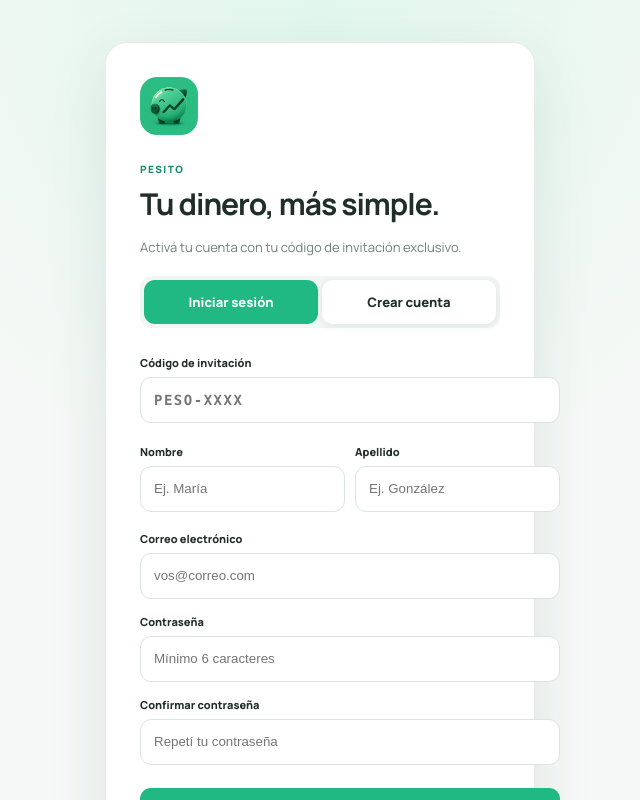
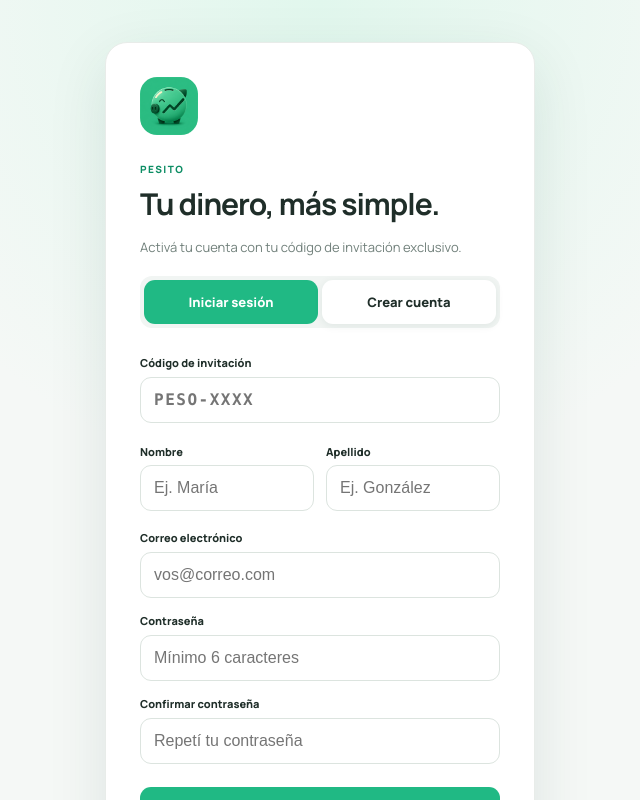
Before and after one commit to ThomasMariani11/chatbot-gastos, a React (Vite) app: page / in a window 1280 px wide. Both pictures are taken after a click on the tab "Crear cuenta". Shown: the top 800 px of the page, without its empty margins (320-960 px from the left). Built offline with nearby package versions, Linux system fonts and the light colour scheme; no server answers.

Commit message:
fix: corregir desborde horizontal y responsive de inputs en formularios de perfil y login

```diff
--- a/src/Login.tsx
+++ b/src/Login.tsx
@@ -460,7 +460,7 @@ export function Login() {
                 </div>
               )}
 
-              <div style={{ display: 'grid', gridTemplateColumns: '1fr 1fr', gap: '10px', marginTop: '6px' }}>
+              <div className="form-row-2" style={{ marginTop: '6px' }}>
                 <label>
                   Nombre
                   <input
--- a/src/Settings.tsx
+++ b/src/Settings.tsx
@@ -510,30 +510,34 @@ export function Settings({
           Tu nombre se usará en el saludo de bienvenida y para identificar tu cuenta en Pesito.
         </p>
 
-        <form onSubmit={handleSaveName} style={{ display: 'flex', flexDirection: 'column', gap: '12px', marginBottom: '22px' }}>
-          <div style={{ display: 'grid', gridTemplateColumns: 'repeat(auto-fit, minmax(140px, 1fr))', gap: '12px' }}>
-            <label>
-              Nombre
+        <form onSubmit={handleSaveName} style={{ display: 'flex', flexDirection: 'column', gap: '14px', marginBottom: '22px', width: '100%' }}>
+          <div className="settings-name-grid">
+            <label className="settings-label">
+              <span>Nombre</span>
               <input
                 type="text"
+                className="settings-input"
                 value={firstNameInput}
                 onChange={(e) => setFirstNameInput(e.target.value)}
                 placeholder="Ej. María"
+                autoComplete="given-name"
               />
             </label>
-            <label>
-              Apellido
+            <label className="settings-label">
+              <span>Apellido</span>
               <input
                 type="text"
+                className="settings-input"
                 value={lastNameInput}
                 onChange={(e) => setLastNameInput(e.target.value)}
                 placeholder="Ej. González"
+                autoComplete="family-name"
               />
             </label>
           </div>
 
-          <div style={{ display: 'flex', gap: '12px', alignItems: 'center', flexWrap: 'wrap' }}>
-            <button className="primary-button" type="submit" disabled={savingName} style={{ padding: '9px 18px', fontSize: '13px' }}>
+          <div style={{ display: 'flex', gap: '12px', alignItems: 'center', flexWrap: 'wrap', width: '100%' }}>
+            <button className="settings-save-button" type="submit" disabled={savingName}>
               {savingName ? 'Guardando…' : '💾 Guardar mis datos'}
             </button>
             {nameSuccess && (
--- a/src/styles.css
+++ b/src/styles.css
@@ -495,12 +495,125 @@
 }
 
 .movement-form input:not([type="checkbox"]):not([type="radio"]),
-.movement-form select {
+.movement-form select,
+.settings-panel input:not([type="checkbox"]):not([type="radio"]),
+.settings-panel select,
+.auth-card input:not([type="checkbox"]):not([type="radio"]),
+.auth-card select {
   width: 100% !important;
   max-width: 100% !important;
   min-width: 0 !important;
   box-sizing: border-box !important;
   font-size: 16px !important; /* Previene auto-zoom de iOS al enfocar */
+}
+
+/* Fila de 2 columnas para formularios (Nombre y Apellido) */
+.settings-name-grid,
+.form-row-2 {
+  display: grid !important;
+  grid-template-columns: 1fr 1fr !important;
+  gap: 12px !important;
+  width: 100% !important;
+  max-width: 100% !important;
+  box-sizing: border-box !important;
+}
+
+.settings-name-grid > label,
+.form-row-2 > label {
+  min-width: 0 !important;
+  width: 100% !important;
+  max-width: 100% !important;
+  box-sizing: border-box !important;
+  display: flex !important;
+  flex-direction: column !important;
+  gap: 6px !important;
+}
+
+.settings-name-grid input,
+.form-row-2 input {
+  width: 100% !important;
+  max-width: 100% !important;
+  min-width: 0 !important;
+  box-sizing: border-box !important;
+}
+
+/* En dispositivos móviles (<= 520px), apilar en 1 sola columna para que nunca se estiren */
+@media screen and (max-width: 520px) {
+  .settings-name-grid,
+  .form-row-2 {
+    grid-template-columns: 1fr !important;
+    gap: 12px !important;
+  }
+}
+
+/* Estilos de inputs para la sección de Ajustes / Perfil */
+.settings-input {
+  height: 46px !important;
+  width: 100% !important;
+  max-width: 100% !important;
+  min-width: 0 !important;
+  box-sizing: border-box !important;
+  border: 1px solid #dce4df !important;
+  border-radius: 12px !important;
+  padding: 0 14px !important;
+  font-size: 16px !important;
+  font-family: inherit !important;
+  color: #1f2e29 !important;
+  background: #f8fafc !important;
+  outline: none !important;
+  transition: border-color 0.2s ease, box-shadow 0.2s ease, background 0.2s ease !important;
+}
+
+.settings-input:focus {
+  border-color: var(--mint) !important;
+  box-shadow: 0 0 0 3px rgba(32, 185, 132, 0.15) !important;
+  background: #fff !important;
+}
+
+.settings-label {
+  display: flex !important;
+  flex-direction: column !important;
+  gap: 6px !important;
+  font-size: 12px !important;
+  font-weight: 700 !important;
+  color: #334155 !important;
+  width: 100% !important;
+  max-width: 100% !important;
+  min-width: 0 !important;
+  box-sizing: border-box !important;
+}
+
+.settings-save-button {
+  height: 46px !important;
+  padding: 0 22px !important;
+  border-radius: 12px !important;
+  background: var(--mint) !important;
+  color: #fff !important;
+  border: none !important;
+  font-size: 14px !important;
+  font-weight: 800 !important;
+  cursor: pointer !important;
+  display: inline-flex !important;
+  align-items: center !important;
+  justify-content: center !important;
+  gap: 8px !important;
+  box-shadow: 0 4px 14px rgba(32, 185, 132, 0.25) !important;
+  transition: all 0.15s ease !important;
+}
+
+.settings-save-button:hover:not(:disabled) {
+  background: var(--mint-dark) !important;
+}
+
+.settings-save-button:disabled {
+  opacity: 0.6 !important;
+  cursor: wait !important;
+}
+
+@media screen and (max-width: 520px) {
+  .settings-save-button {
+    width: 100% !important;
+  }
 }
 
 .movement-form label.switch-row,
```
